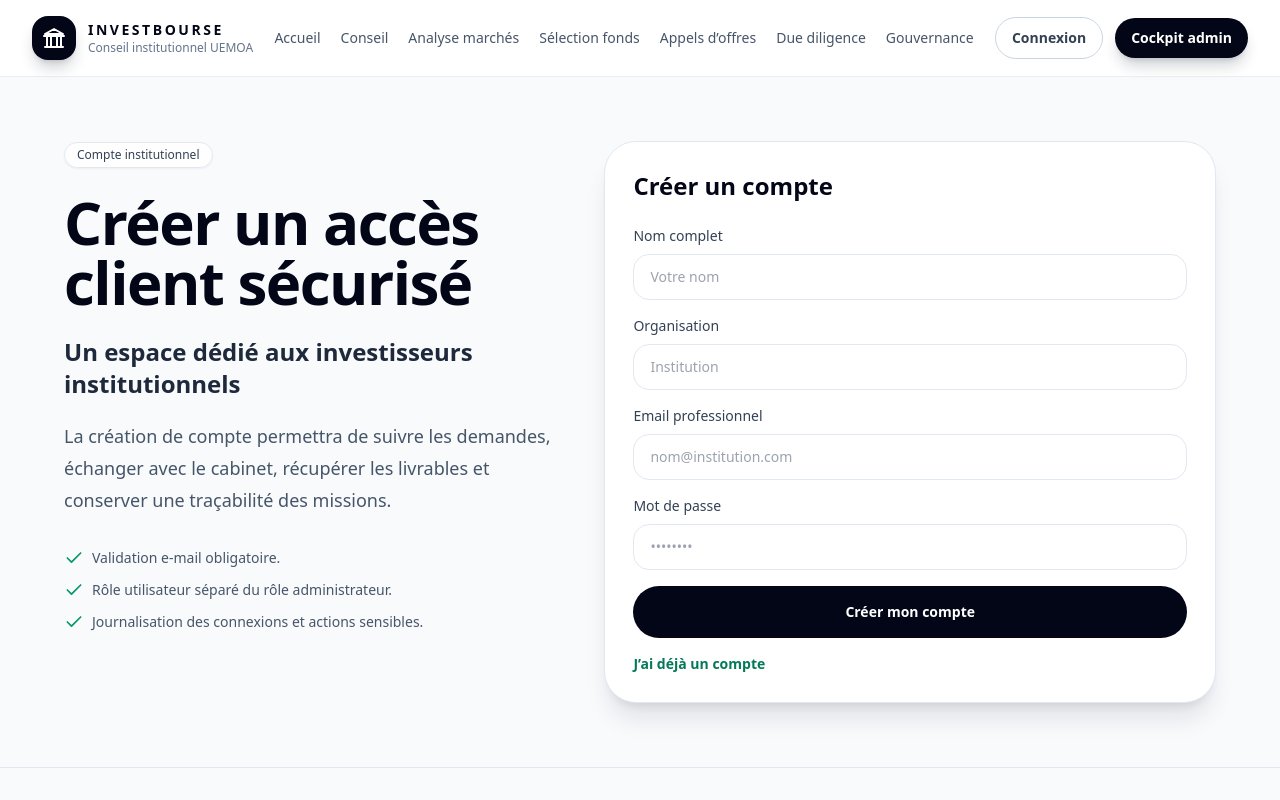
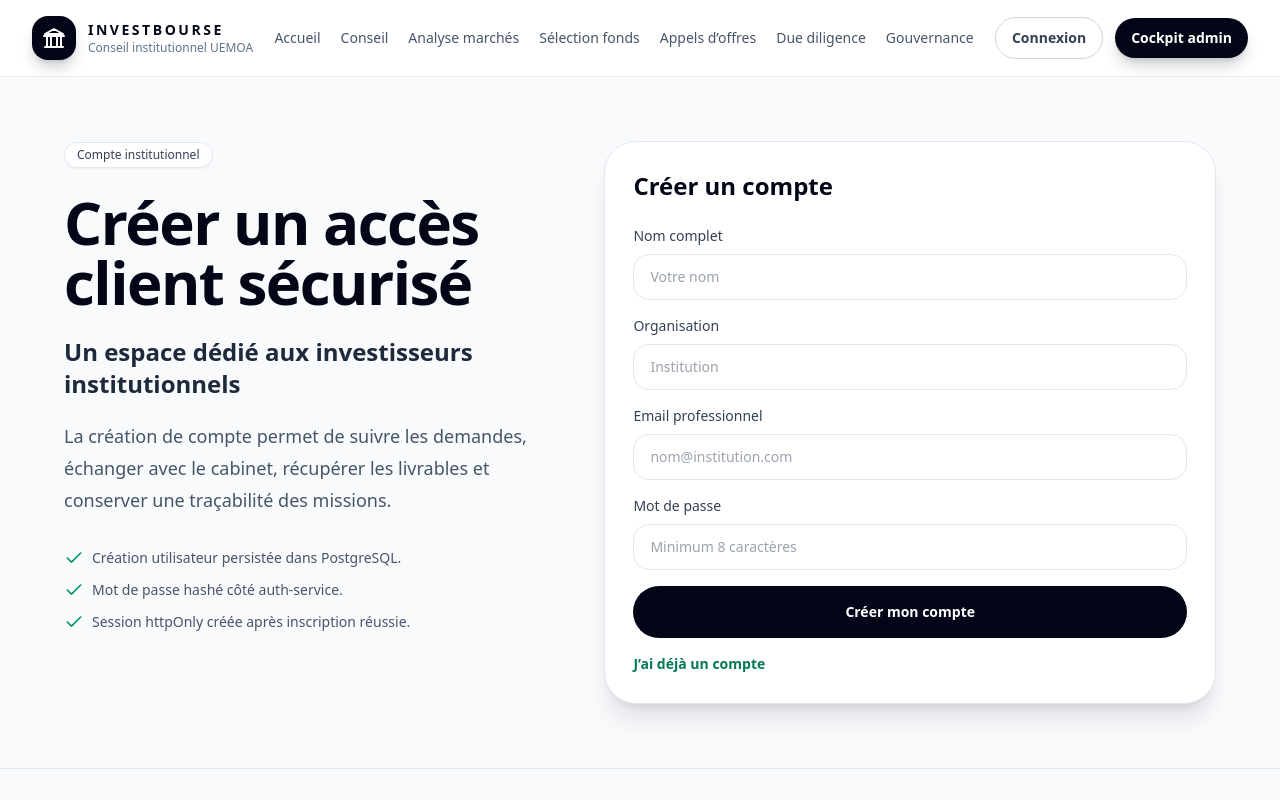
Before and after one commit to Patricked-code/Investbourse, a Next.js app in the folder apps/web/: page /auth/register in a window 1280 px wide. Shown: the top 800 px of the page. Built offline with nearby package versions, Linux system fonts and the light colour scheme.

Commit message:
feat(web): connect register page to auth API

```diff
--- a/apps/web/app/auth/register/page.tsx
+++ b/apps/web/app/auth/register/page.tsx
@@ -2,6 +2,7 @@ import type { Metadata } from "next";
 import Link from "next/link";
 import { Header } from "@/components/organisms/Header";
 import { Footer } from "@/components/organisms/Footer";
+import { RegisterForm } from "@/components/molecules/RegisterForm";
 import { Badge } from "@/components/atoms/Badge";
 import { Icon } from "@/components/atoms/Icon";
 
@@ -21,23 +22,17 @@ export default function RegisterPage() {
             <Badge>Compte institutionnel</Badge>
             <h1 className="mt-6 text-4xl font-semibold tracking-tight text-slate-950 md:text-6xl">Créer un accès client sécurisé</h1>
             <h2 className="mt-6 text-2xl font-semibold text-slate-800">Un espace dédié aux investisseurs institutionnels</h2>
-            <p className="mt-5 text-lg leading-8 text-slate-600">La création de compte permettra de suivre les demandes, échanger avec le cabinet, récupérer les livrables et conserver une traçabilité des missions.</p>
+            <p className="mt-5 text-lg leading-8 text-slate-600">La création de compte permet de suivre les demandes, échanger avec le cabinet, récupérer les livrables et conserver une traçabilité des missions.</p>
             <div className="mt-8 grid gap-3 text-sm text-slate-600">
-              <p className="flex items-center gap-2"><Icon name="check" className="h-5 w-5 text-emerald-600" /> Validation e-mail obligatoire.</p>
-              <p className="flex items-center gap-2"><Icon name="check" className="h-5 w-5 text-emerald-600" /> Rôle utilisateur séparé du rôle administrateur.</p>
-              <p className="flex items-center gap-2"><Icon name="check" className="h-5 w-5 text-emerald-600" /> Journalisation des connexions et actions sensibles.</p>
+              <p className="flex items-center gap-2"><Icon name="check" className="h-5 w-5 text-emerald-600" /> Création utilisateur persistée dans PostgreSQL.</p>
+              <p className="flex items-center gap-2"><Icon name="check" className="h-5 w-5 text-emerald-600" /> Mot de passe hashé côté auth-service.</p>
+              <p className="flex items-center gap-2"><Icon name="check" className="h-5 w-5 text-emerald-600" /> Session httpOnly créée après inscription réussie.</p>
             </div>
           </section>
           <section className="rounded-[2rem] border border-slate-200 bg-white p-7 shadow-xl shadow-slate-900/10" aria-labelledby="register-title">
             <h3 id="register-title" className="text-2xl font-semibold text-slate-950">Créer un compte</h3>
-            <form className="mt-6 grid gap-4" method="post" action="/api/auth/register">
-              <label className="grid gap-2 text-sm font-medium text-slate-700">Nom complet<input name="fullName" required className="rounded-2xl border border-slate-200 bg-white px-4 py-3 outline-none focus:border-emerald-400 focus:ring-4 focus:ring-emerald-100" placeholder="Votre nom" /></label>
-              <label className="grid gap-2 text-sm font-medium text-slate-700">Organisation<input name="organization" required className="rounded-2xl border border-slate-200 bg-white px-4 py-3 outline-none focus:border-emerald-400 focus:ring-4 focus:ring-emerald-100" placeholder="Institution" /></label>
-              <label className="grid gap-2 text-sm font-medium text-slate-700">Email professionnel<input name="email" type="email" required className="rounded-2xl border border-slate-200 bg-white px-4 py-3 outline-none focus:border-emerald-400 focus:ring-4 focus:ring-emerald-100" placeholder="nom@institution.com" /></label>
-              <label className="grid gap-2 text-sm font-medium text-slate-700">Mot de passe<input name="password" type="password" required className="rounded-2xl border border-slate-200 bg-white px-4 py-3 outline-none focus:border-emerald-400 focus:ring-4 focus:ring-emerald-100" placeholder="••••••••" /></label>
-              <button type="submit" className="rounded-full bg-slate-950 px-6 py-4 text-sm font-semibold text-white hover:bg-emerald-700">Créer mon compte</button>
-              <Link href="/auth/login" className="text-sm font-semibold text-emerald-700">J’ai déjà un compte</Link>
-            </form>
+            <RegisterForm />
+            <Link href="/auth/login" className="mt-4 inline-flex text-sm font-semibold text-emerald-700">J’ai déjà un compte</Link>
           </section>
         </div>
       </main>
```
